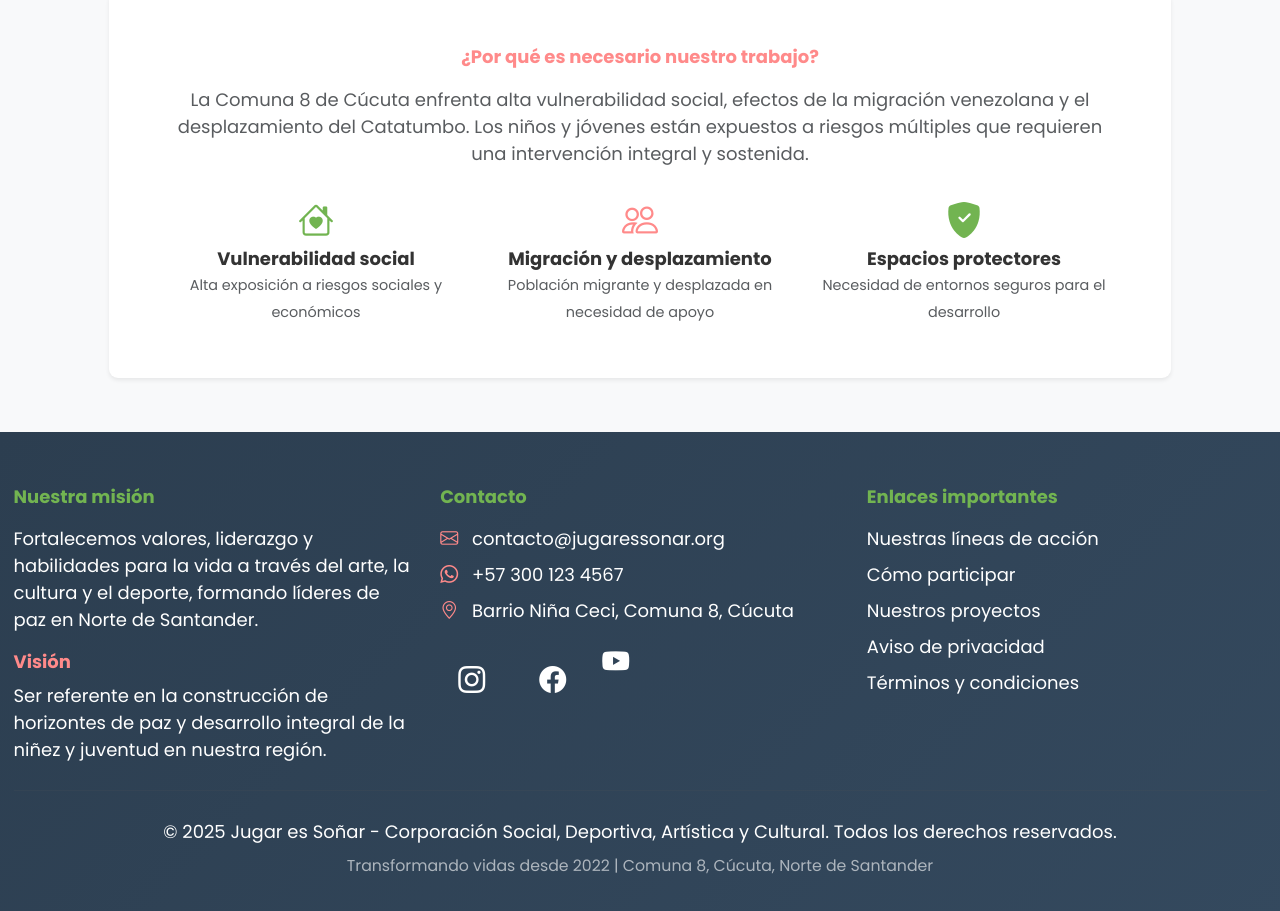
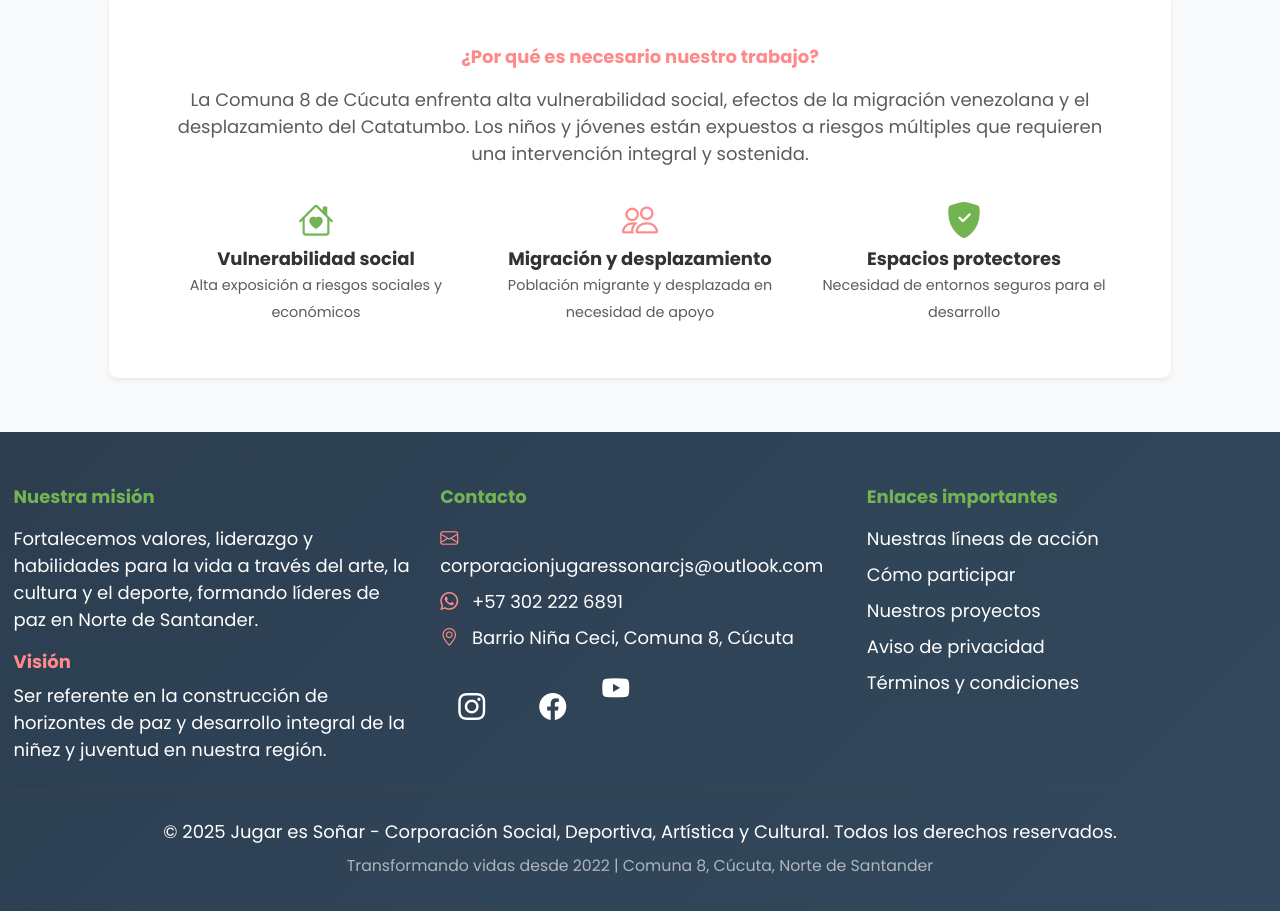
Before and after one commit to Jefferson-MejiaTorres/Jugar-Es-Sonar, a website: page index.html in a window 1280 px wide. Shown: the part 4782-5693 px from the top of the page. Drawn offline with nearby package versions, Linux system fonts and the light colour scheme.

Commit message:
feat: Actualizar información de contacto y mejorar accesibilidad de enlaces en el footer

```diff
--- a/index.html
+++ b/index.html
@@ -473,13 +473,13 @@
                   <h6 class="fw-bold mb-2" style="color: var(--color-secundario);">Visión</h6>
                   <p>Ser referente en la construcción de horizontes de paz y desarrollo integral de la niñez y juventud en nuestra región.</p>
               </div>
-              <div class="col-md-4">
+              <div class="col-md-4" id="contacto">
                   <h5 class="fw-bold mb-3" style="color: #72b451;">Contacto</h5>
-                  <p class="mb-2"><i class="bi bi-envelope me-2" style="color: var(--color-secundario);"></i> contacto@jugaressonar.org</p>
-                  <p class="mb-2"><i class="bi bi-whatsapp me-2" style="color: var(--color-secundario);"></i> +57 300 123 4567</p>
+                  <p class="mb-2"><i class="bi bi-envelope me-2" style="color: var(--color-secundario);"></i> <a href="mailto:corporacionjugaressonarcjs@outlook.com" class="text-white text-decoration-none">corporacionjugaressonarcjs@outlook.com</a></p>
+                  <p class="mb-2"><i class="bi bi-whatsapp me-2" style="color: var(--color-secundario);"></i> <a href="tel:+573022226891" class="text-white text-decoration-none">+57 302 222 6891</a></p>
                   <p class="mb-3"><i class="bi bi-geo-alt me-2" style="color: var(--color-secundario);"></i> Barrio Niña Ceci, Comuna 8, Cúcuta</p>
                   <div class="d-flex gap-3">
-                      <a href="https://www.instagram.com/cjs_co/" target="_blank" class="text-white fs-4 p-3 rounded-lg hover:bg-white/10 transition"><i class="bi bi-instagram"></i></a>
+                      <a href="https://www.instagram.com/cjs_co/" target="_blank" rel="noopener noreferrer" aria-label="Instagram - Jugar es Soñar" class="text-white fs-4 p-3 rounded-lg hover:bg-white/10 transition"><i class="bi bi-instagram"></i></a>
                       <a href="#" class="text-white fs-4 p-3 rounded-lg hover:bg-white/10 transition"><i class="bi bi-facebook"></i></a>
                       <a href="#" class="text-white fs-4"><i class="bi bi-youtube"></i></a>
                   </div>
```
